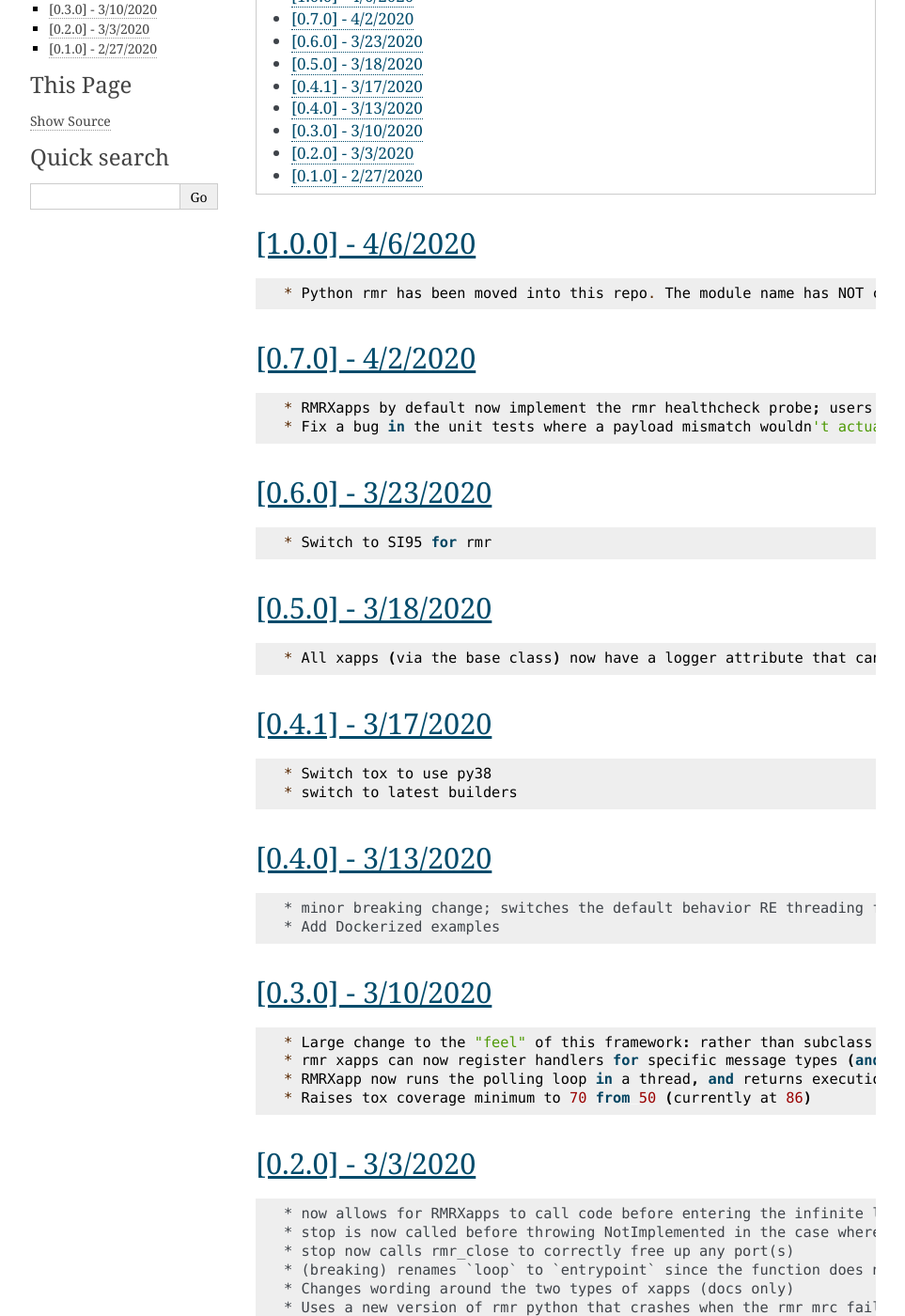
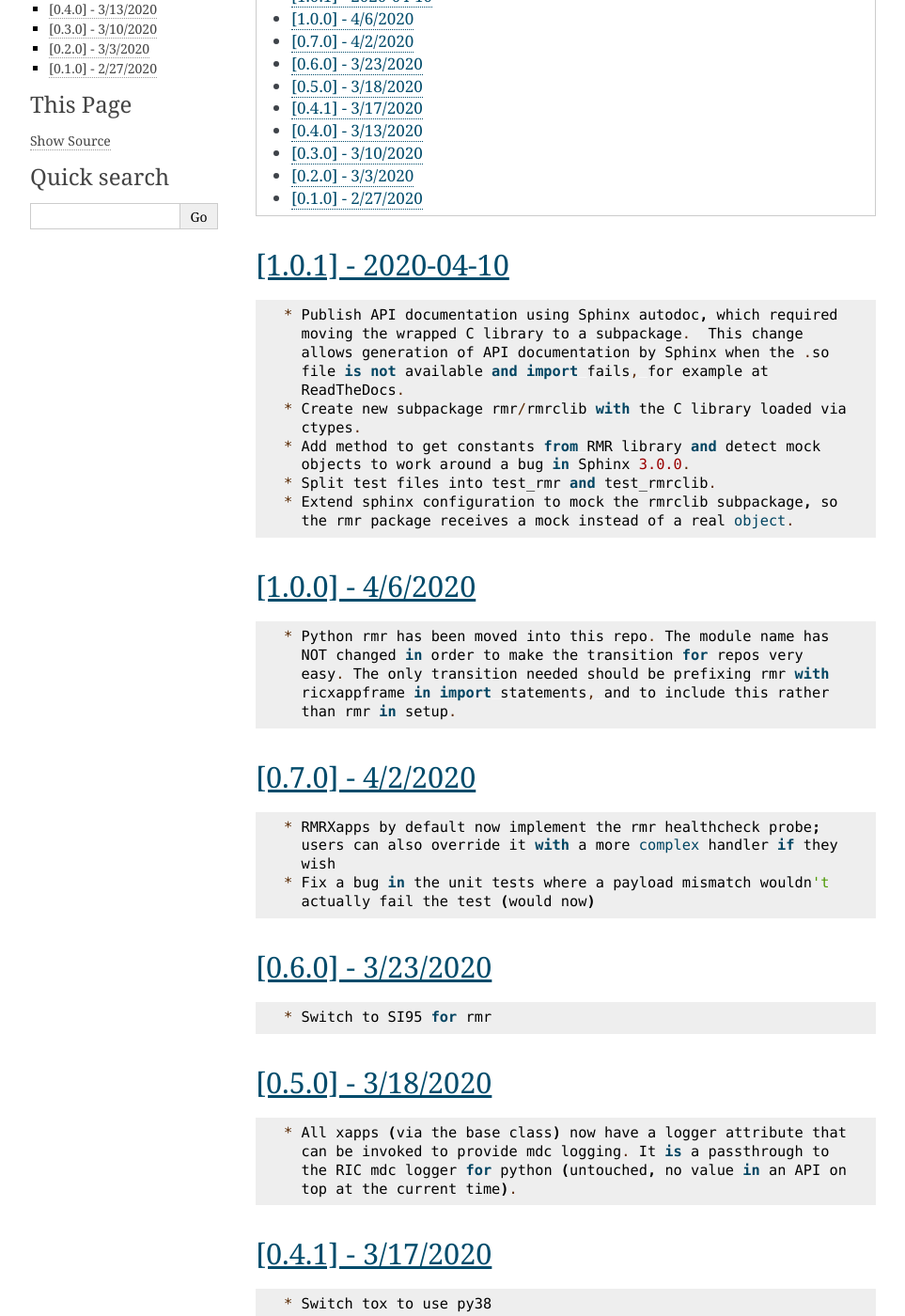
Before and after one commit to o-ran-sc/ric-plt-xapp-frame-py, a Sphinx documentation site: the page built from docs/release-notes.rst, in a window 1280 px wide and 1400 px high, scrolled down 242 px. Shown: the whole window at 94% size, without its empty margins (148-1111 px from the left). Built offline with Sphinx 7.4.7, drawn with Linux system fonts in a browser that asks for light colours; some of the changed text lies outside the part shown.

Commit message:
Release notes for version 1.0.1
Catch-up commit for change that generates API docs with autodoc.
Use a helper method to set Ctype argument and response types.

Signed-off-by: Lott, Christopher (cl778h) <cl778h@att.com>
Change-Id: I989566c93f25fa5555b306c569a4bf1d817be2fc

```diff
--- a/docs/release-notes.rst
+++ b/docs/release-notes.rst
@@ -3,7 +3,7 @@
 .. Copyright (C) 2020 AT&T Intellectual Property
 
 Release Notes
-===============
+=============
 
 All notable changes to this project will be documented in this file.
 
@@ -14,19 +14,44 @@
    :depth: 3
    :local:
 
-[1.0.0] - 4/6/2020
--------------------
+[1.0.1] - 2020-04-10
+--------------------
 ::
 
-    * Python rmr has been moved into this repo. The module name has NOT changed in order to make the transition for repos very easy. The only transition needed should be prefixing rmr with ricxappframe in import statements, and to include this rather than rmr in setup.
+    * Publish API documentation using Sphinx autodoc, which required
+      moving the wrapped C library to a subpackage.  This change
+      allows generation of API documentation by Sphinx when the .so
+      file is not available and import fails, for example at
+      ReadTheDocs.
+    * Create new subpackage rmr/rmrclib with the C library loaded via
+      ctypes.
+    * Add method to get constants from RMR library and detect mock
+      objects to work around a bug in Sphinx 3.0.0.
+    * Split test files into test_rmr and test_rmrclib.
+    * Extend sphinx configuration to mock the rmrclib subpackage, so
+      the rmr package receives a mock instead of a real object.
+
+
+[1.0.0] - 4/6/2020
+------------------
+::
+
+    * Python rmr has been moved into this repo. The module name has
+      NOT changed in order to make the transition for repos very
+      easy. The only transition needed should be prefixing rmr with
+      ricxappframe in import statements, and to include this rather
+      than rmr in setup.
 
 
 [0.7.0] - 4/2/2020
--------------------
+------------------
 ::
 
-    * RMRXapps by default now implement the rmr healthcheck probe; users can also override it with a more complex handler if they wish
-    * Fix a bug in the unit tests where a payload mismatch wouldn't actually fail the test (would now)
+    * RMRXapps by default now implement the rmr healthcheck probe;
+      users can also override it with a more complex handler if they
+      wish
+    * Fix a bug in the unit tests where a payload mismatch wouldn't
+      actually fail the test (would now)
 
 
 [0.6.0] - 3/23/2020
@@ -41,7 +66,10 @@
 -------------------
 ::
 
-    * All xapps (via the base class) now have a logger attribute that can be invoked to provide mdc logging. It is a passthrough to the RIC mdc logger for python (untouched, no value in an API on top at the current time).
+    * All xapps (via the base class) now have a logger attribute that
+      can be invoked to provide mdc logging. It is a passthrough to
+      the RIC mdc logger for python (untouched, no value in an API on
+      top at the current time).
 
 
 [0.4.1] - 3/17/2020
@@ -56,7 +84,9 @@
 -------------------
 ::
 
-    * minor breaking change; switches the default behavior RE threading for RMRXapps. The default is not to return execution, but the caller (in `run`) can choose to loop in a thread.
+    * minor breaking change; switches the default behavior RE
+      threading for RMRXapps. The default is not to return execution,
+      but the caller (in `run`) can choose to loop in a thread.
     * Add Dockerized examples
 
 
@@ -64,24 +94,39 @@
 -------------------
 ::
 
-    * Large change to the "feel" of this framework: rather than subclass instantiation, xapps now use initialization and registration functions to register handlers
-    * rmr xapps can now register handlers for specific message types (and they must prodive a default callback); if the user does this then "message to function routing" is now handled by the framework itself
-    * RMRXapp now runs the polling loop in a thread, and returns execution back to the caller. The user is then free to loop, or do nothing, and call stop() when they want.
+    * Large change to the "feel" of this framework: rather than
+      subclass instantiation, xapps now use initialization and
+      registration functions to register handlers
+    * rmr xapps can now register handlers for specific message types
+      (and they must prodive a default callback); if the user does
+      this then "message to function routing" is now handled by the
+      framework itself
+    * RMRXapp now runs the polling loop in a thread, and returns
+      execution back to the caller. The user is then free to loop, or
+      do nothing, and call stop() when they want.
     * Raises tox coverage minimum to 70 from 50 (currently at 86)
 
 [0.2.0] - 3/3/2020
--------------------
+------------------
 ::
 
-    * now allows for RMRXapps to call code before entering the infinite loop
-    * stop is now called before throwing NotImplemented in the case where the client fails to provide a must have callback; this ensures there is no dangling rmr thread
+    * now allows for RMRXapps to call code before entering the
+      infinite loop
+    * stop is now called before throwing NotImplemented in the case
+      where the client fails to provide a must have callback; this
+      ensures there is no dangling rmr thread
     * stop now calls rmr_close to correctly free up any port(s)
-    * (breaking) renames `loop` to `entrypoint` since the function does not have to contain a loop (though it most likely does)
+    * (breaking) renames `loop` to `entrypoint` since the function
+      does not have to contain a loop (though it most likely does)
     * Changes wording around the two types of xapps (docs only)
-    * Uses a new version of rmr python that crashes when the rmr mrc fails to init, which prevents an xapp trying to use an unusable rmr
+    * Uses a new version of rmr python that crashes when the rmr mrc
+      fails to init, which prevents an xapp trying to use an unusable
+      rmr
     * more unit test code coverage
-    * Adds more fields to setup like long_desc and classifiers so the pypi page looks nicer
-    * Removes a bad release file (will be added back in subseq. commit)
+    * Adds more fields to setup like long_desc and classifiers so the
+      pypi page looks nicer
+    * Removes a bad release file (will be added back in
+      subseq. commit)
 
 [0.1.0] - 2/27/2020
 -------------------
--- a/setup.py
+++ b/setup.py
@@ -32,10 +32,10 @@
 
 setup(
     name="ricxappframe",
-    version="1.0.0",
+    version="1.0.1",
     packages=find_packages(exclude=["tests.*", "tests"]),
     author="Tommy Carpenter, E. Scott Daniels",
-    description="Xapp and rmr framework for python",
+    description="Xapp and RMR framework for python",
     url="https://gerrit.o-ran-sc.org/r/admin/repos/ric-plt/xapp-frame-py",
     install_requires=["msgpack", "mdclogpy", "ricsdl>=2.0.3,<3.0.0"],
     classifiers=[
```
Also changed, not shown: 1 other file.
